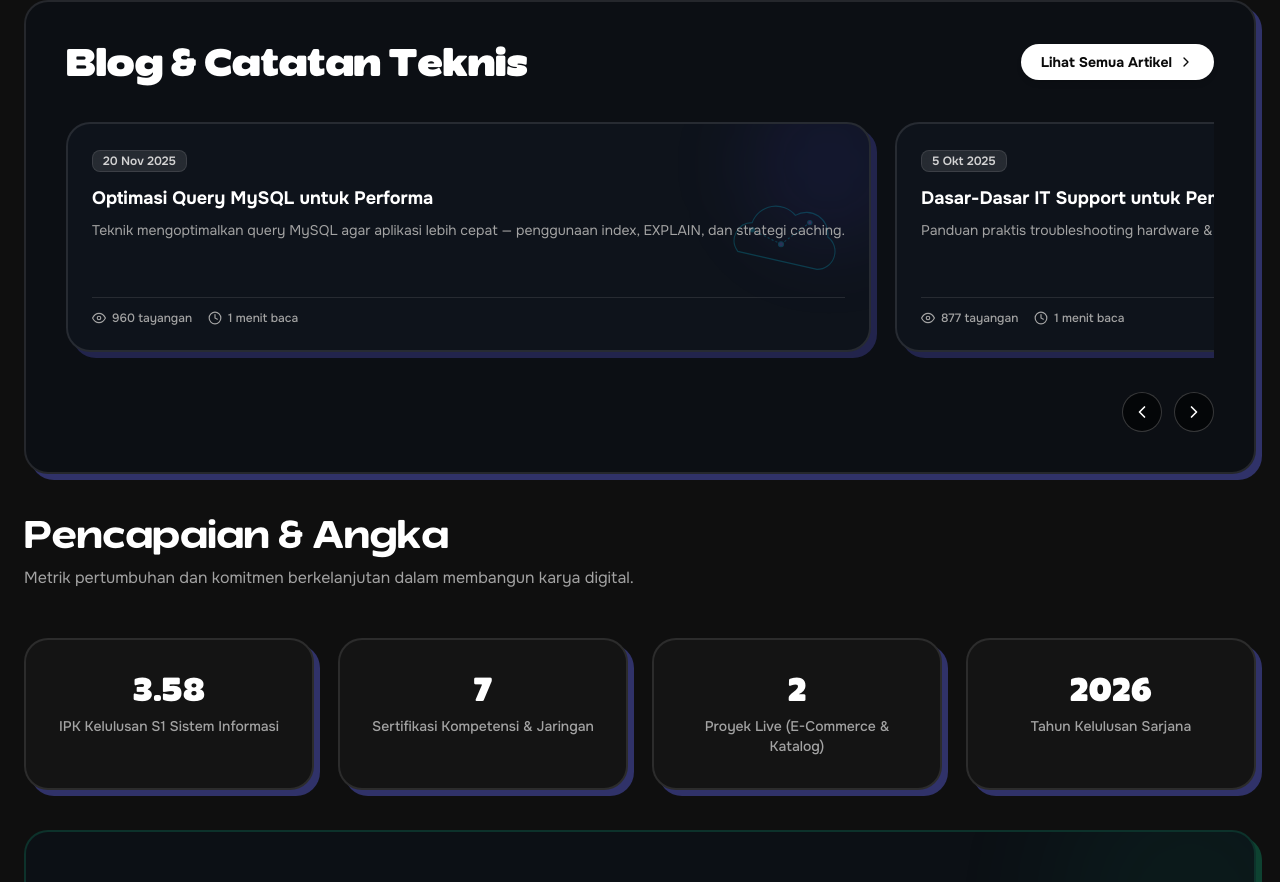
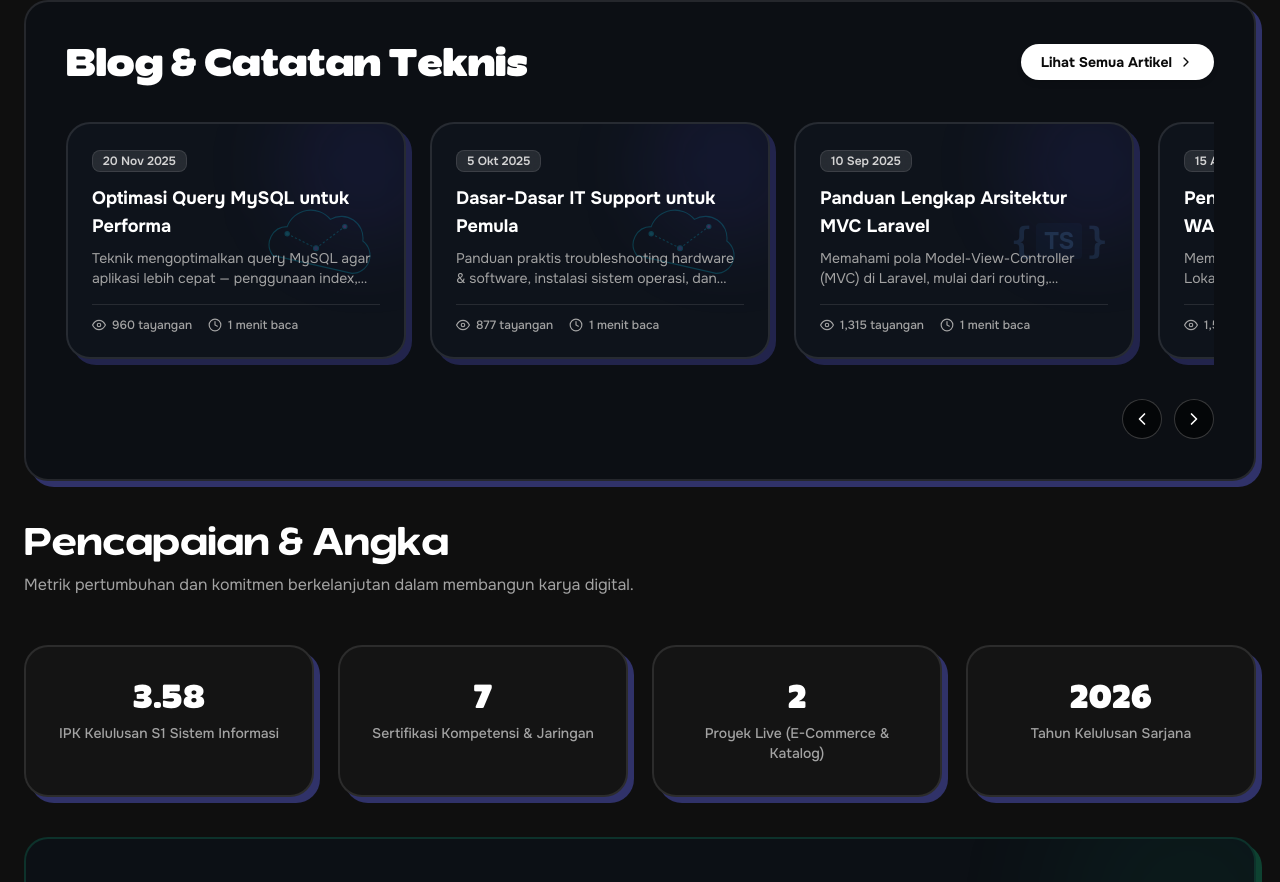
Before and after one commit to greedykid/portofolio-v3, a Next.js app: page / in a window 1280 px wide. Shown: the part 2120-3002 px from the top of the page. Built offline with nearby package versions, Linux system fonts and the light colour scheme.

Commit message:
fix(blog): optimize blog card width to be more compact and well-proportioned in carousel

```diff
--- a/src/modules/blog/components/BlogCard.tsx
+++ b/src/modules/blog/components/BlogCard.tsx
@@ -47,7 +47,7 @@ export default function BlogCard({ post, index = 0 }: BlogCardProps) {
   return (
     <Link
       href={`/blog/${post.slug}`}
-      className="group relative flex flex-col justify-between overflow-hidden rounded-3xl border-2 border-neutral-300/80 dark:border-white/10 bg-white dark:bg-[#0e131b] p-5 md:p-6 min-h-[230px] w-full shadow-[6px_6px_0px_0px_rgba(99,102,241,0.2)] dark:shadow-[6px_6px_0px_0px_rgba(99,102,241,0.25)] transition-all duration-300 hover:-translate-y-1.5 hover:border-indigo-400/60 hover:shadow-[8px_8px_0px_0px_rgba(99,102,241,0.35)] select-none cursor-pointer"
+      className="group relative flex flex-col justify-between overflow-hidden rounded-3xl border-2 border-neutral-300/80 dark:border-white/10 bg-white dark:bg-[#0e131b] p-5 md:p-6 min-h-[220px] w-full shadow-[6px_6px_0px_0px_rgba(99,102,241,0.2)] dark:shadow-[6px_6px_0px_0px_rgba(99,102,241,0.25)] transition-all duration-300 hover:-translate-y-1.5 hover:border-indigo-400/60 hover:shadow-[8px_8px_0px_0px_rgba(99,102,241,0.35)] select-none cursor-pointer"
     >
       {/* Decorative Background Graphics */}
       <div className="pointer-events-none absolute inset-0 overflow-hidden">
--- a/src/modules/blog/components/BlogSection.tsx
+++ b/src/modules/blog/components/BlogSection.tsx
@@ -56,7 +56,7 @@ export default function BlogSection({ posts }: BlogSectionProps) {
                 style={{ scrollbarWidth: 'none', msOverflowStyle: 'none' }}
               >
                 {posts.map((post, idx) => (
-                  <div key={post.slug} className="snap-start shrink-0">
+                  <div key={post.slug} className="snap-start shrink-0 w-[270px] sm:w-[310px] md:w-[340px]">
                     <BlogCard post={post} index={idx} />
                   </div>
                 ))}
```
